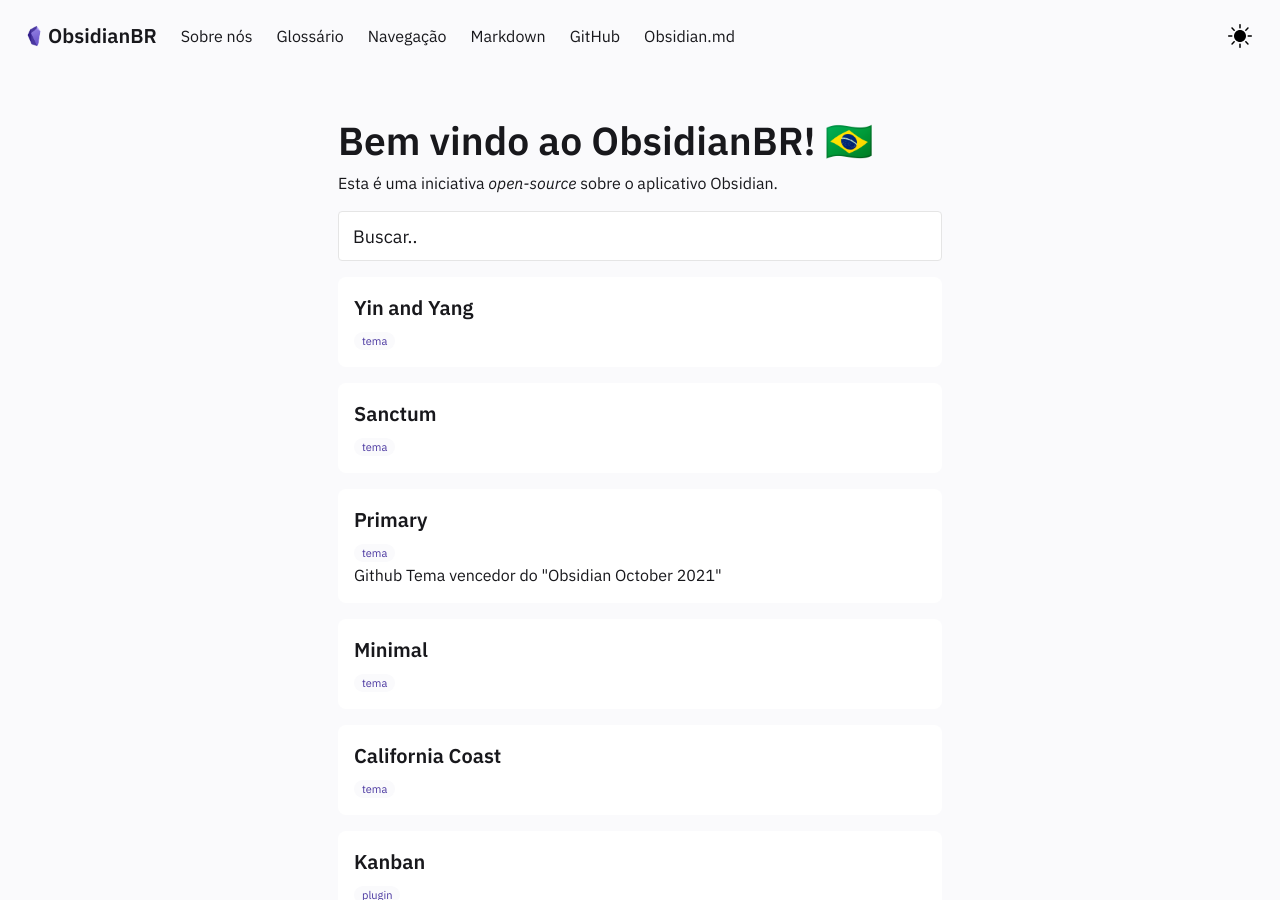
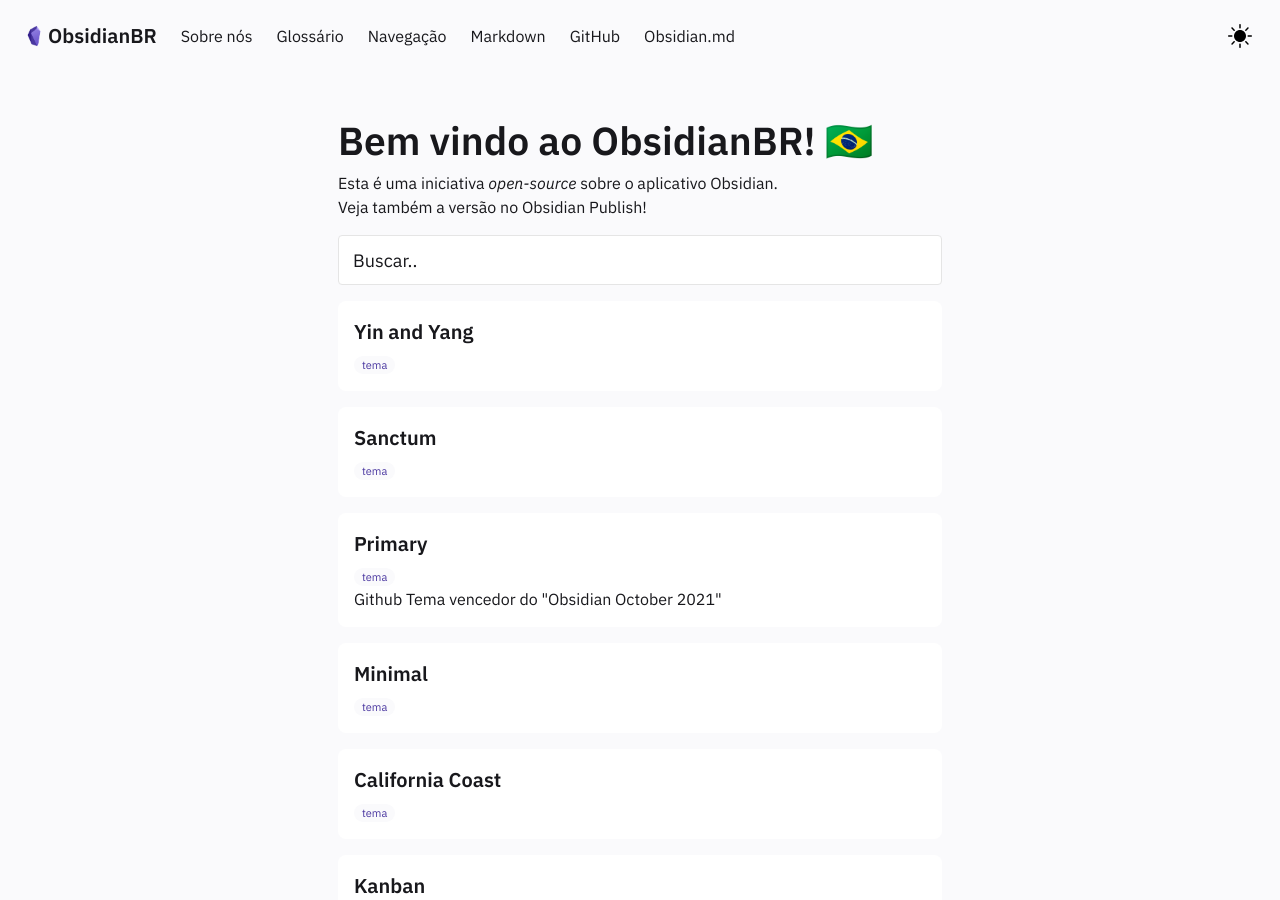
Before and after one commit to obsidianbr/obsidianbr.github.io, a Jekyll site: the page built from pages/index.md, in a window 1280 px wide and 900 px high. Built offline with Jekyll 4.4.1, drawn with Linux system fonts in a browser that asks for light colours.

Commit message:
Update FeedContent.html

```diff
--- a/_includes/FeedContent.html
+++ b/_includes/FeedContent.html
@@ -2,6 +2,7 @@
     <h1>Bem vindo ao ObsidianBR! 🇧🇷</h1>
 
     Esta é uma iniciativa <i>open-source</i> sobre o aplicativo <a href="https://obsidian.md">Obsidian</a>. </br>
+Veja também a versão no <a href="https://publish.obsidian.md/obsidianbr">Obsidian Publish</a>!
 
 
     </div>
```
